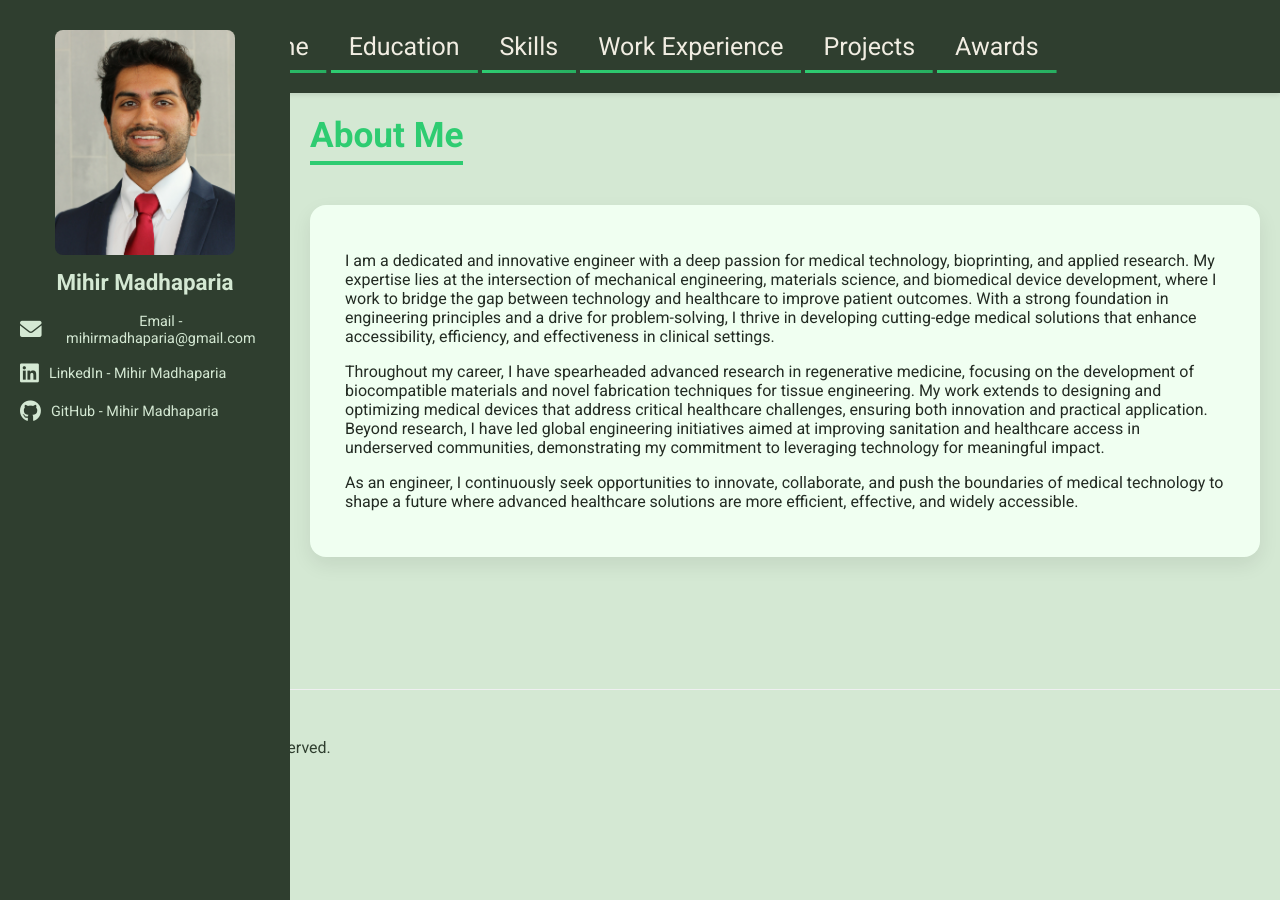
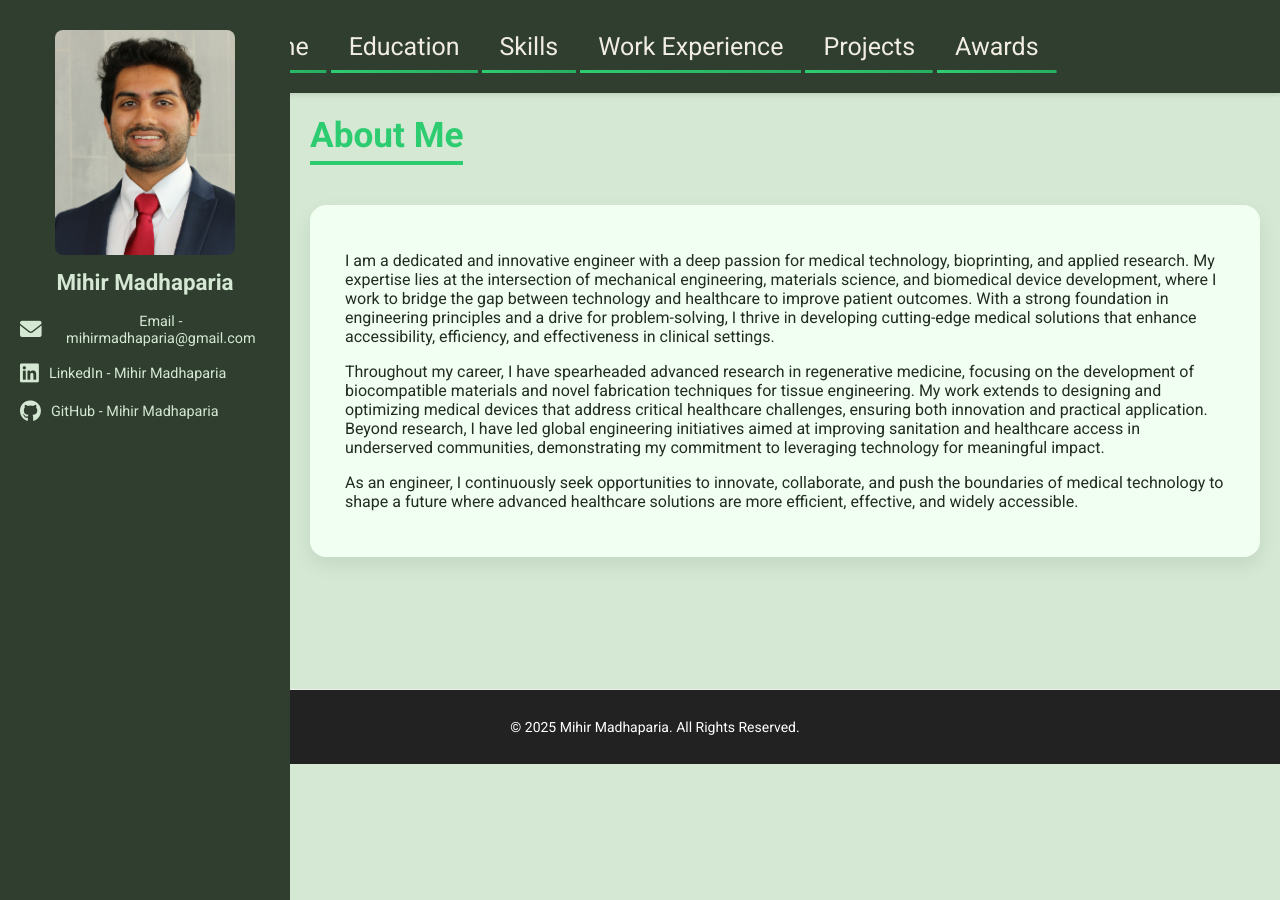
Before and after one commit to mihirmadhaparia/mihirmadhaparia.github.io, a Jekyll site: the page built from README.md, in a window 1280 px wide. Built offline with Jekyll 4.4.1, drawn with Linux system fonts in a browser that asks for light colours.

Commit message:
Update style.css added footer styling

```diff
--- a/assets/css/style.css
+++ b/assets/css/style.css
@@ -591,3 +591,15 @@ body::-webkit-scrollbar {
     width: 28px;
     height: auto;
 }
+
+/* Footer */
+.site-footer {
+    text-align: center;
+    font-size: 14px;
+    padding: 15px;
+    background-color: #222; /* Dark footer */
+    color: white;
+    position: relative;
+    bottom: 0;
+    width: 100%;
+}
```
